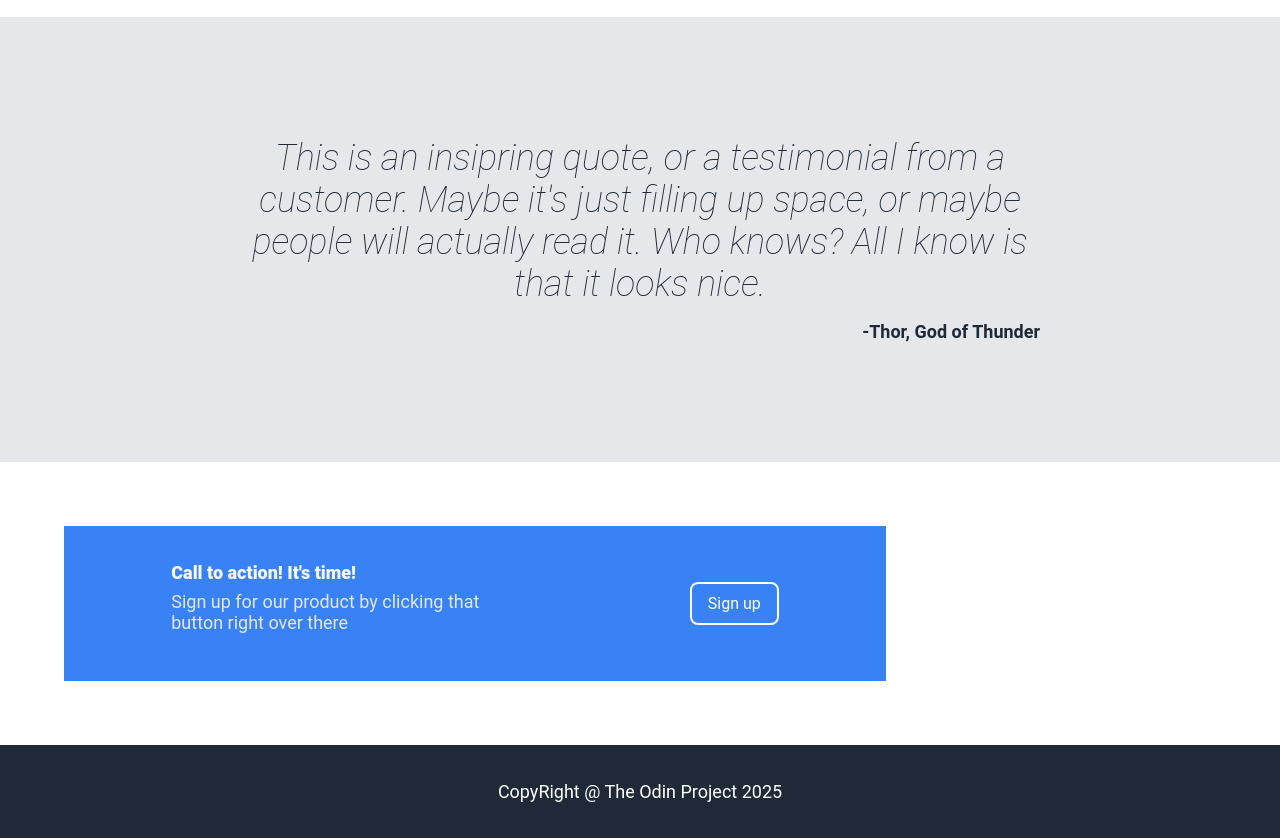
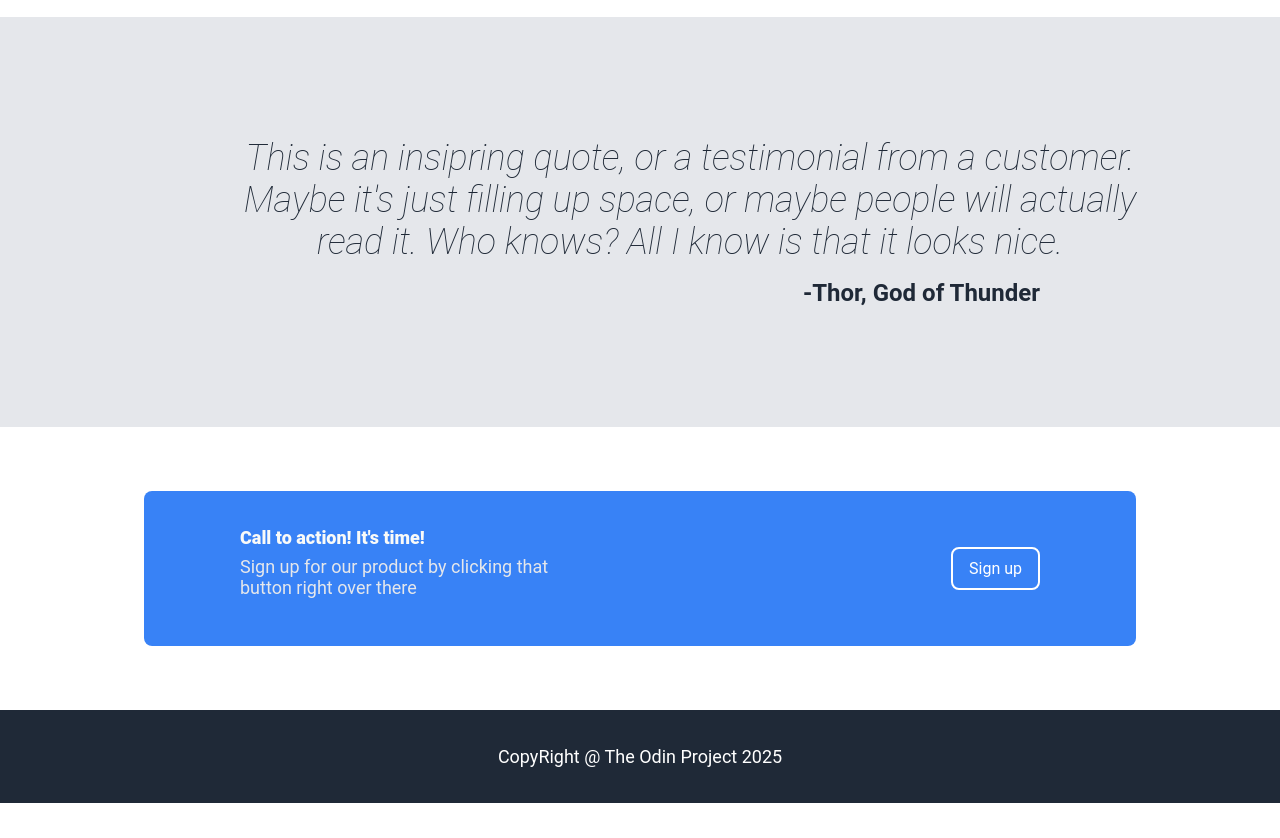
Before and after one commit to ChickenTendy80/odin-landing-page, a plain HTML site: page index.html in a window 1280 px wide. Shown: the part 880-1718 px from the top of the page. After the commit the page ends 1683 px from the top, so only its background shows below. Drawn offline with Linux system fonts and the light colour scheme.

Commit message:
Fixed section four not centering

```diff
--- a/style.css
+++ b/style.css
@@ -128,11 +128,12 @@ ul {
     font-style: italic;
     font-weight: lighter;
     margin-bottom: 16px;
+    min-width: 900px;
 }
 
 .author{
     color: #1F2937;
-    font-size: 18px;
+    font-size: 24px;
     font-weight: 700;
     text-align: end;
 }
@@ -140,17 +141,18 @@ ul {
 /*Section four------------------------------------------------------------*/
 .four{
     padding: 64px;
+    display: flex;
     justify-content: center;
 }
 
 .container{
     background-color: #3882F6;
-    padding: 36px;
+    padding: 36px 96px;
     display:flex;
-    justify-content: space-around;
+    justify-content: space-between;
     align-items: center;
-    gap: 16px;
-    max-width: 750px;
+    min-width: 800px;
+    border-radius: 8px;
 }
 
 .four .main-text{
```
